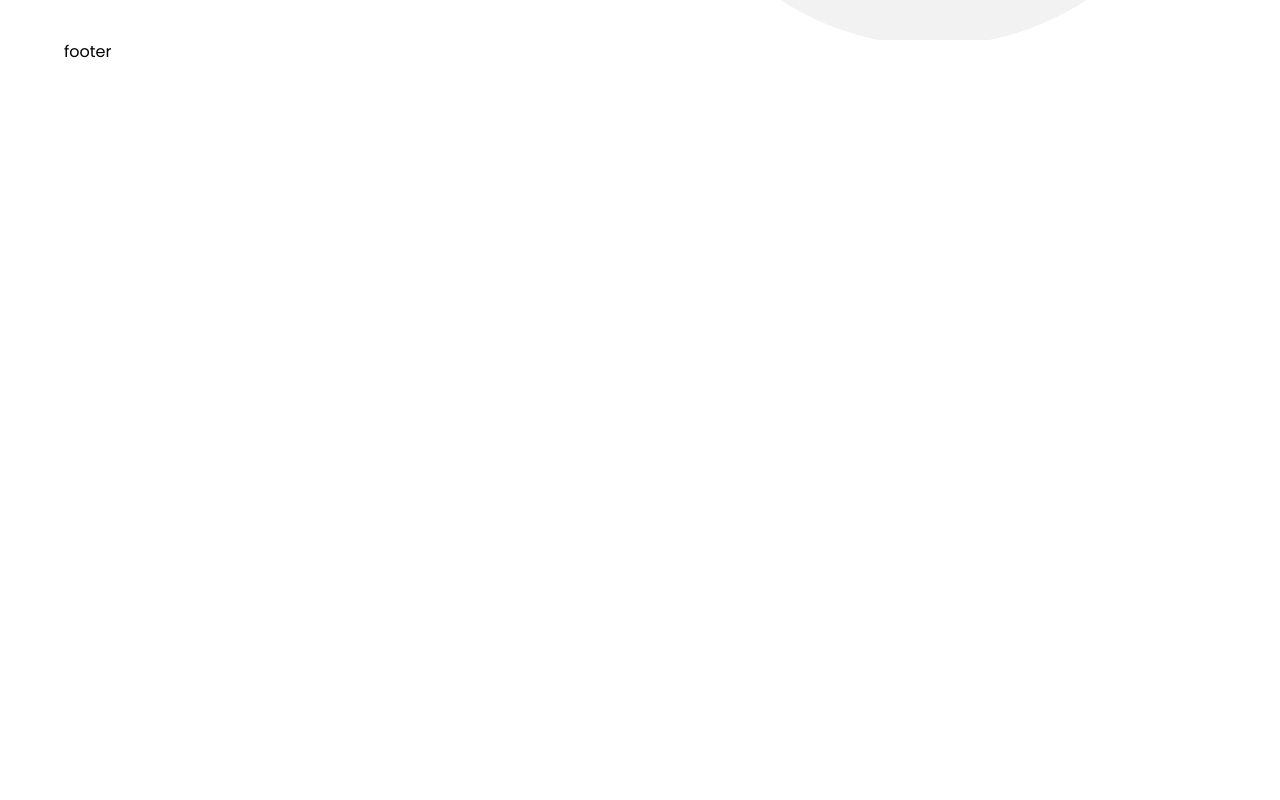
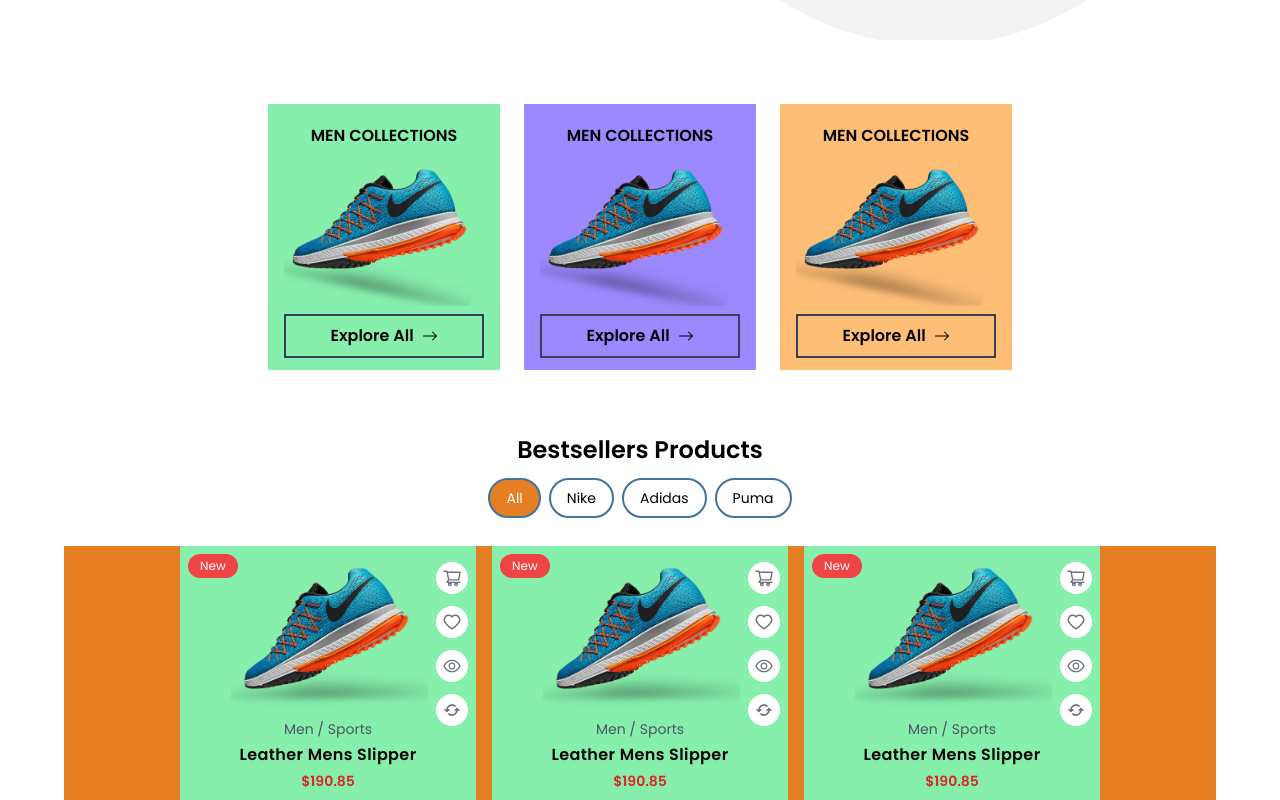
Before and after one commit to Dark-Lover/nextjs-ts-app, a Next.js app: page / in a window 1280 px wide. Shown: the part 600-1400 px from the top of the page. Before the commit the page ends 800 px from the top, so only its background shows below. Built offline with nearby package versions, Linux system fonts and the light colour scheme.

Commit message:
add Collections and Bestsellers sections

```diff
--- /dev/null
+++ b/components/BestProducts.tsx
@@ -0,0 +1,36 @@
+import Image from "next/image";
+import ProductItem from "./ProductItem";
+import ProductsWrapper from "./ProductsWrapper";
+
+function BestProducts() {
+  return (
+    <section className="min-h-screen  pb-16">
+      <h1 className=" text-center text-2xl font-semibold">
+        Bestsellers Products
+      </h1>
+      <div className="flex gap-2 justify-center items-center py-3 flex-wrap mb-4">
+        <button className="cursor-pointer border-2 border-text-light_blue text-sm bg-text-light_pumpk text-white px-4 py-2 rounded-3xl">
+          All
+        </button>
+        <button className="cursor-pointer border-2 border-text-light_blue text-sm  px-4 py-2 rounded-3xl">
+          Nike
+        </button>
+        <button className="cursor-pointer border-2 border-text-light_blue text-sm  px-4 py-2 rounded-3xl">
+          Adidas
+        </button>
+        <button className="cursor-pointer border-2 border-text-light_blue text-sm  px-4 py-2 rounded-3xl">
+          Puma
+        </button>
+      </div>
+
+      <ProductsWrapper>
+        <ProductItem />
+        <ProductItem />
+        <ProductItem />
+        <ProductItem />
+      </ProductsWrapper>
+    </section>
+  );
+}
+
+export default BestProducts;
--- /dev/null
+++ b/components/Collections.tsx
@@ -0,0 +1,49 @@
+import Image from "next/image";
+import { BsArrowRight } from "react-icons/bs";
+function Collections() {
+  return (
+    <section className=" py-16  flex justify-center items-center flex-col gap-2 sm:flex-row sm:gap-6 sm:px-4">
+      <div className="bg-green-300 flex flex-col py-3 px-12 sm:px-4">
+        <h2 className="font-semibold text-center py-2">MEN COLLECTIONS</h2>
+        <Image
+          src="/images/sneakers.png"
+          height={150}
+          width={200}
+          alt="collection"
+          className="rotate-12"
+        />
+        <button className="flex justify-center items-center gap-2 font-semibold mt-2 px-4 py-2 border-2 border-gray-700 hover:bg-gray-400 hover:bg-opacity-30">
+          Explore All <BsArrowRight />
+        </button>
+      </div>
+      <div className="bg-bgs-violet flex flex-col py-3 px-12 sm:px-4">
+        <h2 className="font-semibold text-center py-2">MEN COLLECTIONS</h2>
+        <Image
+          src="/images/sneakers.png"
+          height={150}
+          width={200}
+          alt="collection"
+          className="rotate-12"
+        />
+        <button className="flex justify-center items-center gap-2 font-semibold mt-2 px-4 py-2 border-2 border-gray-700 hover:bg-gray-400 hover:bg-opacity-30">
+          Explore All <BsArrowRight />
+        </button>
+      </div>
+      <div className="bg-bgs-orange flex flex-col py-3 px-12 sm:px-4">
+        <h2 className="font-semibold text-center py-2">MEN COLLECTIONS</h2>
+        <Image
+          src="/images/sneakers.png"
+          height={150}
+          width={200}
+          alt="collection"
+          className="rotate-12"
+        />
+        <button className=" flex justify-center items-center gap-2 font-semibold mt-2 px-4 py-2 border-2 border-gray-700 hover:bg-gray-400 hover:bg-opacity-30">
+          Explore All <BsArrowRight />
+        </button>
+      </div>
+    </section>
+  );
+}
+
+export default Collections;
--- a/components/Header.tsx
+++ b/components/Header.tsx
@@ -1,14 +1,27 @@
+import { useState } from "react";
 import { GiHamburgerMenu } from "react-icons/gi";
 import Navbar from "./Navbar";
 
 function Header() {
+  const [menuOpen, setMenuOpen] = useState<boolean>(false);
   return (
-    <header className="z-10 sticky top-0 w-full flex p-4 items-center justify-between bg-blue-50 h-20">
+    <header className="z-10 sticky top-0 w-full flex p-4 items-center justify-between bg-white h-20">
       <div className="text-2xl font-semibold text-text-dark_blue z-20">
         my<span className=" text-text-pumpk ">Store</span>
       </div>
-      <GiHamburgerMenu className="text-xl cursor-pointer sm:hidden" />
-      <Navbar />
+      <GiHamburgerMenu
+        className="text-xl cursor-pointer sm:hidden"
+        onClick={() => setMenuOpen(true)}
+      />
+      {/* Mobile Menu */}
+      {menuOpen && <Navbar menuCtrl={setMenuOpen} />}
+
+      {/* Desktop Menu */}
+      {!menuOpen && (
+        <div className="hidden sm:block sm:justify-start sm:w-full">
+          <Navbar />
+        </div>
+      )}
     </header>
   );
 }
--- a/components/Hero.tsx
+++ b/components/Hero.tsx
@@ -2,7 +2,7 @@
 
 function Hero() {
   return (
-    <div className="grid grid-rows-2 min-h-[70vh] py-10 relative overflow-hidden sm:grid-cols-2 sm:grid-rows-none">
+    <section className="grid grid-rows-2 min-h-[70vh] py-10 relative overflow-hidden sm:grid-cols-2 sm:grid-rows-none">
       <div className="-z-0 absolute rounded-full w-1/2 h-full top-0 right-0 bg-black opacity-5  rotate-45"></div>
       <div className="order-2 p-4 flex flex-col justify-center items-center max-w-sm  mx-auto sm:col-span-1">
         <p className=" uppercase font-thin mb-2 text-text-light_pumpk">
@@ -27,7 +27,7 @@
           objectFit="contain"
         />
       </div>
-    </div>
+    </section>
   );
 }
 
--- a/components/Navbar.tsx
+++ b/components/Navbar.tsx
@@ -3,10 +3,18 @@
 import { AiOutlineHeart, AiOutlineCloseCircle } from "react-icons/ai";
 import { BsHandbag } from "react-icons/bs";
 import { menuItems } from "../temp/data";
-function Navbar() {
+
+interface NavBarProps {
+  menuCtrl?: React.Dispatch<React.SetStateAction<boolean>>;
+}
+
+function Navbar({ menuCtrl }: NavBarProps) {
   return (
     <div className=" absolute h-screen bg-white top-0 left-0 w-60 sm:relative sm:w-full sm:h-auto sm:flex sm:justify-between sm:items-center sm:bg-transparent">
-      <AiOutlineCloseCircle className="absolute text-xl right-4 top-5 cursor-pointer sm:hidden " />
+      <AiOutlineCloseCircle
+        className="absolute text-xl right-4 top-5 cursor-pointer sm:hidden "
+        onClick={() => menuCtrl?.(false)}
+      />
       <nav className="">
         <ul className="flex flex-col pt-20 pb-10 px-8 sm:flex-row sm:gap-2 sm:pt-0 sm:pb-0 ">
           {menuItems.map((item, i) => (
--- /dev/null
+++ b/components/ProductItem.tsx
@@ -0,0 +1,43 @@
+import Image from "next/image";
+//prettier-ignore
+import {AiOutlineHeart,AiOutlineEye,AiOutlineShoppingCart,} from "react-icons/ai";
+import { BiRefresh } from "react-icons/bi";
+
+function ProductItem() {
+  return (
+    <div className="bg-green-300 px-12 py-4 relative">
+      <Image
+        src="/images/sneakers.png"
+        height={150}
+        width={200}
+        alt="product"
+      />
+      <div className="flex justify-center items-center flex-col">
+        <p className="text-gray-600 text-sm ">Men / Sports</p>
+        <h3 className="font-semibold tracking-wide my-1">
+          Leather Mens Slipper
+        </h3>
+        <h3 className="text-sm text-red-600 font-semibold">$190.85</h3>
+      </div>
+
+      <span className="absolute top-2 left-2 text-xs bg-red-500 px-3 py-1 rounded-xl text-white">
+        New
+      </span>
+      <div className="absolute top-0 right-0 pt-4 pr-2 flex flex-col gap-3">
+        <div className="cursor-pointer transition text-gray-500 hover:text-black text-xl bg-white w-8 h-8 rounded-full flex justify-center items-center p-1">
+          <AiOutlineShoppingCart />
+        </div>
+        <div className="cursor-pointer transition text-gray-500 hover:text-black  text-gray-500 text-xl bg-white w-8 h-8 rounded-full flex justify-center items-center p-1">
+          <AiOutlineHeart />
+        </div>
+        <div className="cursor-pointer transition text-gray-500 hover:text-black  text-gray-500 text-xl bg-white w-8 h-8 rounded-full flex justify-center items-center p-1">
+          <AiOutlineEye />
+        </div>
+        <div className="cursor-pointer transition text-gray-500 hover:text-black  text-gray-500 text-xl bg-white w-8 h-8 rounded-full flex justify-center items-center p-1">
+          <BiRefresh />
+        </div>
+      </div>
+    </div>
+  );
+}
+export default ProductItem;
--- /dev/null
+++ b/components/ProductsWrapper.tsx
@@ -0,0 +1,13 @@
+interface ProductWrapperProps {
+  children: React.ReactNode;
+}
+
+function ProductsWrapper({ children }: ProductWrapperProps) {
+  return (
+    <div className="bg-text-light_pumpk flex justify-center items-center flex-col gap-2 sm:flex-row sm:gap-4 sm:flex-wrap">
+      {children}
+    </div>
+  );
+}
+
+export default ProductsWrapper;
--- a/pages/index.tsx
+++ b/pages/index.tsx
@@ -1,4 +1,6 @@
 import type { NextPage } from "next";
+import BestProducts from "../components/BestProducts";
+import Collections from "../components/Collections";
 
 import Hero from "../components/Hero";
 
@@ -6,6 +8,8 @@
   return (
     <>
       <Hero />
+      <Collections />
+      <BestProducts />
     </>
   );
 };
```
Also changed, not shown: public/images/sneakers.png (added), todo.txt.
